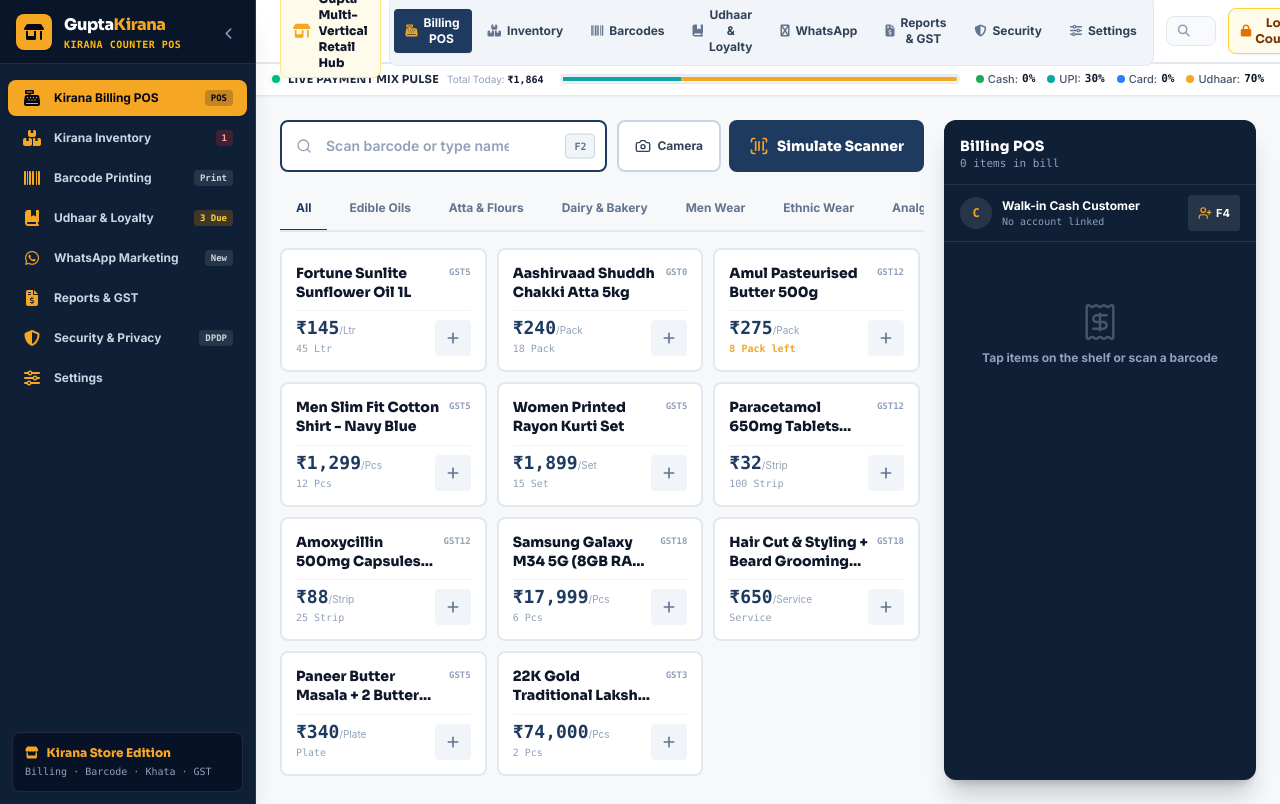
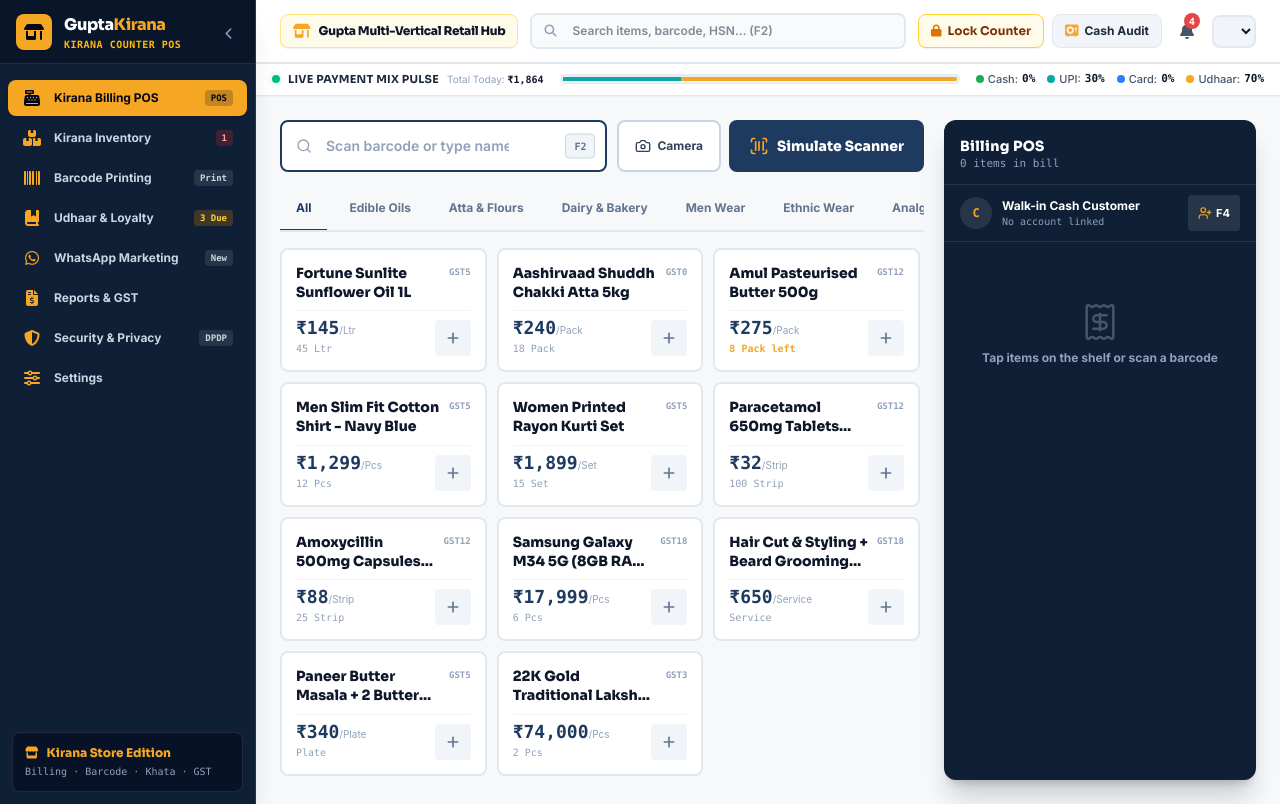
Before and after one commit to Harit-mi/Retail, a React (Vite) app: page / in a window 1280 px wide. Built offline with nearby package versions, Linux system fonts and the light colour scheme.

Commit message:
fix(ui): eliminate navbar overflow & form input truncation across POS screens

```diff
--- a/package.json
+++ b/package.json
@@ -23,6 +23,7 @@
     "@types/react-dom": "^19.2.3",
     "@vitejs/plugin-react": "^6.0.4",
     "oxlint": "^1.75.0",
+    "playwright": "^1.63.0",
     "vite": "^8.2.0",
     "vitest": "^3.0.0"
   }
--- a/src/components/Navbar.jsx
+++ b/src/components/Navbar.jsx
@@ -6,14 +6,11 @@
 export const Navbar = ({ onOpenMobileMenu }) => {
   const {
     storeConfig,
-    activeTab,
-    setActiveTab,
     currentLanguage,
     changeLanguage,
     products,
     customers,
     lockCounter,
-    t,
   } = useStore();
 
   const [showNotifications, setShowNotifications] = useState(false);
@@ -27,96 +24,72 @@
   const totalAlerts = lowStockCount + overdueUdharCount;
 
   return (
-    <header className="bg-white border-b-2 border-slate-200 sticky top-0 z-30 h-16 flex items-center px-3 sm:px-6">
-      <div className="max-w-7xl w-full mx-auto flex items-center justify-between gap-2 sm:gap-3">
+    <header className="bg-white border-b-2 border-slate-200 sticky top-0 z-30 h-16 flex items-center px-4 sm:px-6">
+      <div className="w-full mx-auto flex items-center justify-between gap-3">
         {/* Left: Mobile Hamburger & Store Branding */}
-        <div className="flex items-center space-x-2">
+        <div className="flex items-center space-x-3 flex-shrink-0">
           {/* Mobile Hamburger Button */}
           <button
             onClick={onOpenMobileMenu}
-            className="md:hidden p-2 rounded-lg text-slate-700 hover:bg-slate-100 transition"
+            aria-label="Open mobile navigation menu"
+            className="md:hidden p-2 rounded-lg text-slate-700 hover:bg-slate-100 transition focus-visible:ring-2 focus-visible:ring-[#1E3A5F]"
           >
-            <i className="fa-solid fa-bars text-lg text-[#1E3A5F]"></i>
+            <i className="fa-solid fa-bars text-lg text-[#1E3A5F]" aria-hidden="true"></i>
           </button>
 
           {/* Kirana Store Title Badge */}
-          <div className="flex items-center space-x-2 bg-amber-50 p-1.5 px-3 rounded-lg border border-amber-200">
-            <i className="fa-solid fa-shop text-[#F5A623] text-sm"></i>
-            <span className="text-slate-900 text-xs font-black font-display">
+          <div className="flex items-center space-x-2 bg-amber-50 p-2 px-3 rounded-lg border border-amber-200 shadow-2xs">
+            <i className="fa-solid fa-shop text-[#F5A623] text-sm" aria-hidden="true"></i>
+            <span className="text-slate-900 text-xs font-black font-display tracking-tight whitespace-nowrap">
               {storeConfig.name || "Gupta Kirana Store"}
             </span>
           </div>
-
-          {/* Desktop Quick Navigation Header Pills */}
-          <div className="hidden xl:flex items-center space-x-1 bg-slate-100 p-1 rounded-lg border border-slate-200">
-            {[
-              { id: "pos", label: "Billing POS", icon: "fa-cash-register" },
-              { id: "inventory", label: "Inventory", icon: "fa-boxes-stacked" },
-              { id: "barcodes", label: "Barcodes", icon: "fa-barcode" },
-              { id: "khata", label: "Udhaar & Loyalty", icon: "fa-book-bookmark" },
-              { id: "whatsapp", label: "WhatsApp", icon: "fa-whatsapp" },
-              { id: "reports", label: t("reports"), icon: "fa-file-invoice-dollar" },
-              { id: "security", label: "Security", icon: "fa-shield-halved" },
-              { id: "settings", label: t("settings"), icon: "fa-sliders" },
-            ].map((tab) => {
-              const isActive = activeTab === tab.id;
-              return (
-                <button
-                  key={tab.id}
-                  onClick={() => setActiveTab(tab.id)}
-                  className={`px-3 py-1.5 rounded text-xs font-bold transition flex items-center space-x-1.5 ${
-                    isActive
-                      ? "bg-[#1E3A5F] text-white shadow-xs"
-                      : "text-slate-700 hover:text-slate-900 hover:bg-slate-200"
-                  }`}
-                >
-                  <i className={`fa-solid ${tab.icon} ${isActive ? "text-[#F5A623]" : "text-slate-500"}`}></i>
-                  <span>{tab.label}</span>
-                </button>
-              );
-            })}
-          </div>
         </div>
 
-        {/* Center: Global Search Bar */}
-        <div className="flex-1 max-w-xs hidden md:block relative">
-          <i className="fa-solid fa-magnifying-glass absolute left-3 top-1/2 -translate-y-1/2 text-slate-400 text-xs"></i>
+        {/* Center: Global Item/Barcode Search Bar */}
+        <div className="flex-1 max-w-md hidden md:block relative">
+          <i className="fa-solid fa-magnifying-glass absolute left-3.5 top-1/2 -translate-y-1/2 text-slate-400 text-xs" aria-hidden="true"></i>
           <input
             type="text"
-            placeholder="Search items, barcode, HSN... (F2)"
-            className="w-full bg-slate-50 border border-slate-200 text-slate-800 text-xs pl-9 pr-3 py-1.5 rounded-lg outline-none focus:border-[#1E3A5F] focus:bg-white transition"
+            placeholder="Search items, barcode, HSN… (F2)"
+            aria-label="Search items, barcode or HSN"
+            spellCheck={false}
+            className="w-full bg-slate-50 border-2 border-slate-200 text-slate-900 text-xs font-semibold pl-10 pr-4 py-2 rounded-lg outline-none focus-visible:ring-2 focus-visible:ring-[#1E3A5F] focus:bg-white transition"
           />
         </div>
 
-        {/* Right: Lock Counter, Notifications, Shift Audit, Reset & Profile */}
-        <div className="flex items-center space-x-1.5 sm:space-x-2">
+        {/* Right: Cashier Lock, Cash Audit, Notifications & Language Switcher */}
+        <div className="flex items-center space-x-2 flex-shrink-0">
           {/* POS Register PIN Lock Trigger Button */}
           <button
             onClick={lockCounter}
             title="Lock POS Counter Register (PIN Required)"
-            className="px-2.5 sm:px-3 py-1.5 bg-amber-50 hover:bg-amber-100 text-amber-900 rounded-lg text-xs font-bold transition flex items-center space-x-1 border border-amber-300 shadow-xs"
+            aria-label="Lock POS Counter Register"
+            className="px-3 py-2 bg-amber-50 hover:bg-amber-100 text-amber-900 rounded-lg text-xs font-bold transition flex items-center space-x-1.5 border border-amber-300 shadow-2xs focus-visible:ring-2 focus-visible:ring-[#1E3A5F] whitespace-nowrap"
           >
-            <i className="fa-solid fa-lock text-amber-600"></i>
-            <span className="hidden sm:inline-block font-display">Lock Counter</span>
+            <i className="fa-solid fa-lock text-amber-600" aria-hidden="true"></i>
+            <span className="font-display">Lock Counter</span>
           </button>
 
           {/* Shift Drawer Audit Trigger Button */}
           <button
             onClick={() => setShowShiftAuditModal(true)}
             title="Day-End Cash Drawer Audit"
-            className="px-2.5 sm:px-3 py-1.5 bg-slate-100 hover:bg-slate-200 text-slate-800 rounded-lg text-xs font-bold transition flex items-center space-x-1 border border-slate-200"
+            aria-label="Open Cash Drawer Audit Modal"
+            className="px-3 py-2 bg-slate-100 hover:bg-slate-200 text-slate-800 rounded-lg text-xs font-bold transition flex items-center space-x-1.5 border border-slate-200 focus-visible:ring-2 focus-visible:ring-[#1E3A5F] whitespace-nowrap"
           >
-            <i className="fa-solid fa-vault text-[#F5A623]"></i>
-            <span className="hidden sm:inline-block">Cash Audit</span>
+            <i className="fa-solid fa-vault text-[#F5A623]" aria-hidden="true"></i>
+            <span>Cash Audit</span>
           </button>
 
           {/* Notification Bell Badge */}
           <div className="relative">
             <button
               onClick={() => setShowNotifications(!showNotifications)}
-              className="p-2 rounded-lg text-slate-600 hover:text-slate-900 hover:bg-slate-100 transition relative"
+              aria-label={`Store Notifications (${totalAlerts} alerts)`}
+              className="p-2.5 rounded-lg text-slate-600 hover:text-slate-900 hover:bg-slate-100 transition relative focus-visible:ring-2 focus-visible:ring-[#1E3A5F]"
             >
-              <i className="fa-solid fa-bell text-base"></i>
+              <i className="fa-solid fa-bell text-base" aria-hidden="true"></i>
               {totalAlerts > 0 && (
                 <span className="absolute top-1 right-1 w-4 h-4 bg-[#E64545] text-white font-bold text-[10px] rounded-full flex items-center justify-center font-mono">
                   {totalAlerts}
@@ -126,23 +99,27 @@
 
             {/* Notification Popup Dropdown */}
             {showNotifications && (
-              <div className="absolute right-0 mt-2 w-72 bg-white border-2 border-slate-200 rounded-xl shadow-xl p-3 z-50 animate-fade-in text-xs space-y-2">
+              <div
+                role="dialog"
+                aria-label="Notifications Panel"
+                className="absolute right-0 mt-2 w-72 bg-white border-2 border-slate-200 rounded-xl shadow-xl p-3.5 z-50 animate-fade-in text-xs space-y-2 motion-reduce:animate-none"
+              >
                 <div className="flex items-center justify-between border-b border-slate-100 pb-2">
                   <h4 className="font-bold text-slate-900 font-display">
                     Store Notifications
                   </h4>
-                  <span className="text-[10px] bg-red-50 text-[#E64545] px-1.5 py-0.5 rounded font-bold font-mono">
+                  <span className="text-[10px] bg-red-50 text-[#E64545] px-2 py-0.5 rounded font-bold font-mono border border-red-200">
                     {totalAlerts} Alerts
                   </span>
                 </div>
 
-                <div className="space-y-1.5 max-h-48 overflow-y-auto">
+                <div className="space-y-2 max-h-48 overflow-y-auto">
                   {lowStockCount > 0 && (
-                    <div className="p-2 bg-amber-50 rounded-lg border border-amber-200 flex items-start space-x-2 text-amber-900">
-                      <i className="fa-solid fa-triangle-exclamation text-amber-600 text-xs mt-0.5"></i>
+                    <div className="p-2.5 bg-amber-50 rounded-lg border border-amber-200 flex items-start space-x-2 text-amber-900">
+                      <i className="fa-solid fa-triangle-exclamation text-amber-600 text-xs mt-0.5" aria-hidden="true"></i>
                       <div>
                         <p className="font-bold text-[11px]">Low Stock Alert</p>
-                        <p className="text-[10px] text-amber-700">
+                        <p className="text-[10px] text-amber-700 font-mono">
                           {lowStockCount} Kirana items below minimum warning threshold.
                         </p>
                       </div>
@@ -150,12 +127,12 @@
                   )}
 
                   {overdueUdharCount > 0 && (
-                    <div className="p-2 bg-red-50 rounded-lg border border-red-200 flex items-start space-x-2 text-red-900">
-                      <i className="fa-solid fa-book-bookmark text-[#E64545] text-xs mt-0.5"></i>
+                    <div className="p-2.5 bg-red-50 rounded-lg border border-red-200 flex items-start space-x-2 text-red-900">
+                      <i className="fa-solid fa-book-bookmark text-[#E64545] text-xs mt-0.5" aria-hidden="true"></i>
                       <div>
-                        <p className="font-bold text-[11px]">Overdue Udhaar</p>
-                        <p className="text-[10px] text-red-700">
-                          {overdueUdharCount} customers have pending ledger balance.
+                        <p className="font-bold text-[11px]">Overdue Udhaar Dues</p>
+                        <p className="text-[10px] text-red-700 font-mono">
+                          {overdueUdharCount} customer accounts have pending balances.
                         </p>
                       </div>
                     </div>
@@ -169,7 +146,8 @@
           <select
             value={currentLanguage}
             onChange={(e) => changeLanguage(e.target.value)}
-            className="bg-slate-100 border border-slate-200 text-slate-800 text-xs font-bold rounded-lg px-2 py-1.5 outline-none cursor-pointer hover:bg-slate-200 transition"
+            aria-label="Select Store Interface Language"
+            className="bg-slate-100 border-2 border-slate-200 text-slate-900 text-xs font-bold rounded-lg px-2.5 py-1.5 outline-none cursor-pointer hover:bg-slate-200 focus-visible:ring-2 focus-visible:ring-[#1E3A5F] transition"
           >
             {INDIAN_LANGUAGES.map((lang) => (
               <option key={lang.code} value={lang.code}>
```
Also changed, not shown: src/components/Khata/CustomerLedger.jsx (+10 -6 lines), 1 other file (tests, documents, lock files or other folders).
